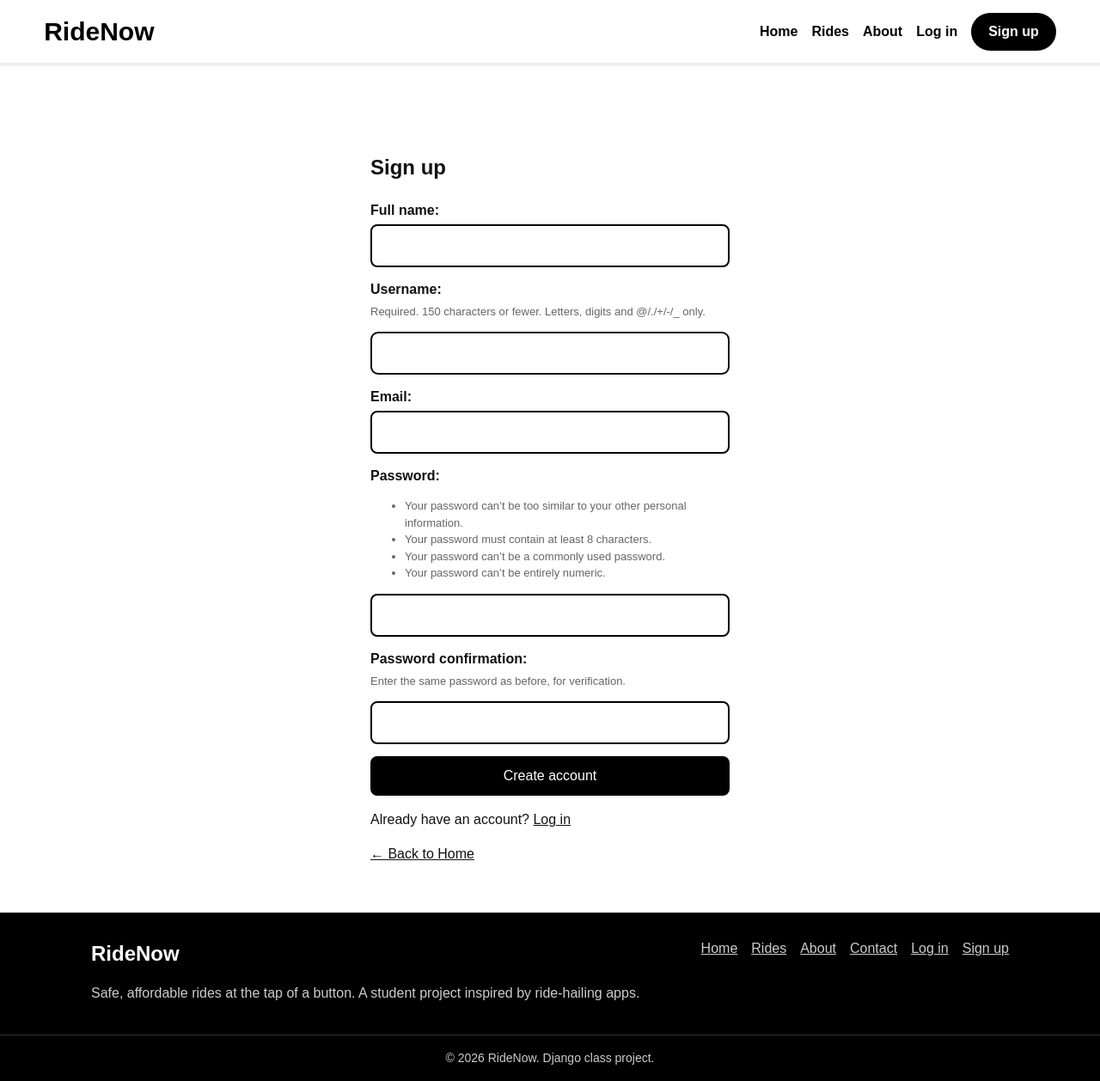
After one commit to gargkapish/Uber_Clone, a Django app: page /signup/ in a window 1280 px wide. The commit adds this page. Shown: the whole page at 86% size. Run offline with Django 5.2, Linux system fonts and the light colour scheme.

```diff
--- /dev/null
+++ b/website/forms.py
@@ -0,0 +1,12 @@
+from django import forms
+from django.contrib.auth.forms import UserCreationForm
+from django.contrib.auth.models import User
+
+
+class SignUpForm(UserCreationForm):
+    first_name = forms.CharField(label='Full name', max_length=150)
+    email = forms.EmailField(label='Email')
+
+    class Meta:
+        model = User
+        fields = ['first_name', 'username', 'email']
--- a/website/templates/website/base.html
+++ b/website/templates/website/base.html
@@ -14,10 +14,20 @@
             <a href="{% url 'home' %}">Home</a>
             <a href="{% url 'rides' %}">Rides</a>
             <a href="{% url 'about' %}">About</a>
+            <a href="{% url 'login' %}">Log in</a>
+            <a href="{% url 'signup' %}" class="btn btn-light">Sign up</a>
         </nav>
     </header>
 
     <main>
+        {% if messages %}
+            <div class="messages container">
+                {% for message in messages %}
+                    <p class="message {{ message.tags }}">{{ message }}</p>
+                {% endfor %}
+            </div>
+        {% endif %}
+
         {% block content %}{% endblock %}
     </main>
 
@@ -32,6 +42,8 @@
                 <a href="{% url 'rides' %}">Rides</a>
                 <a href="{% url 'about' %}">About</a>
                 <a href="{% url 'about' %}#contact">Contact</a>
+                <a href="{% url 'login' %}">Log in</a>
+                <a href="{% url 'signup' %}">Sign up</a>
             </div>
         </div>
         <p class="copyright">&copy; 2026 RideNow. Django class project.</p>
--- /dev/null
+++ b/website/templates/website/signup.html
@@ -0,0 +1,16 @@
+{% extends "website/base.html" %}
+
+{% block title %}Sign up{% endblock %}
+
+{% block content %}
+<section class="container section form-page">
+    <h1>Sign up</h1>
+    <form method="post" class="auth-form">
+        {% csrf_token %}
+        {{ form.as_div }}
+        <button type="submit" class="btn">Create account</button>
+    </form>
+    <p>Already have an account? <a href="{% url 'login' %}">Log in</a></p>
+    <p><a href="{% url 'home' %}">&larr; Back to Home</a></p>
+</section>
+{% endblock %}
--- a/website/urls.py
+++ b/website/urls.py
@@ -7,4 +7,6 @@ urlpatterns = [
     path('rides/', views.rides, name='rides'),
     path('rides/<slug:slug>/', views.ride_detail, name='ride_detail'),
     path('about/', views.about, name='about'),
+    path('login/', views.login_view, name='login'),
+    path('signup/', views.signup_view, name='signup'),
 ]
--- a/website/views.py
+++ b/website/views.py
@@ -1,5 +1,10 @@
+from django.contrib import messages
+from django.contrib.auth import login
+from django.contrib.auth.forms import AuthenticationForm
 from django.http import Http404
-from django.shortcuts import render
+from django.shortcuts import redirect, render
+
+from .forms import SignUpForm
 
 
 # Ride types are fixed, so a plain list is enough (no database model needed).
@@ -45,3 +50,30 @@ def ride_detail(request, slug):
 
 def about(request):
     return render(request, 'website/about.html')
+
+
+def signup_view(request):
+    if request.method == 'POST':
+        form = SignUpForm(request.POST)
+        if form.is_valid():
+            user = form.save()
+            login(request, user)
+            messages.success(request, f'Welcome to RideNow, {user.first_name}! Your account was created.')
+            return redirect('home')
+        messages.error(request, 'Please fix the errors below.')
+    else:
+        form = SignUpForm()
+    return render(request, 'website/signup.html', {'form': form})
+
+
+def login_view(request):
+    if request.method == 'POST':
+        form = AuthenticationForm(request, data=request.POST)
+        if form.is_valid():
+            login(request, form.get_user())
+            messages.success(request, 'Logged in successfully.')
+            return redirect('home')
+        messages.error(request, 'Invalid username or password.')
+    else:
+        form = AuthenticationForm()
+    return render(request, 'website/login.html', {'form': form})
```
Also changed, not shown: website/templates/website/login.html (added, +16 -0 lines).
